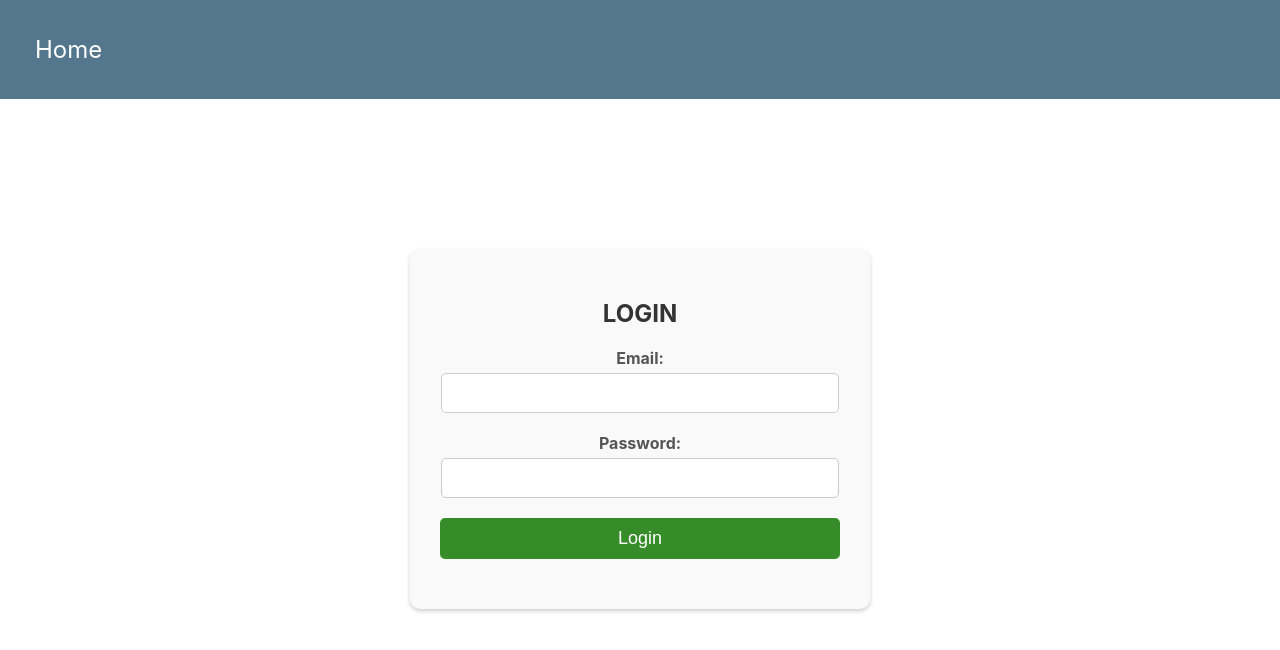
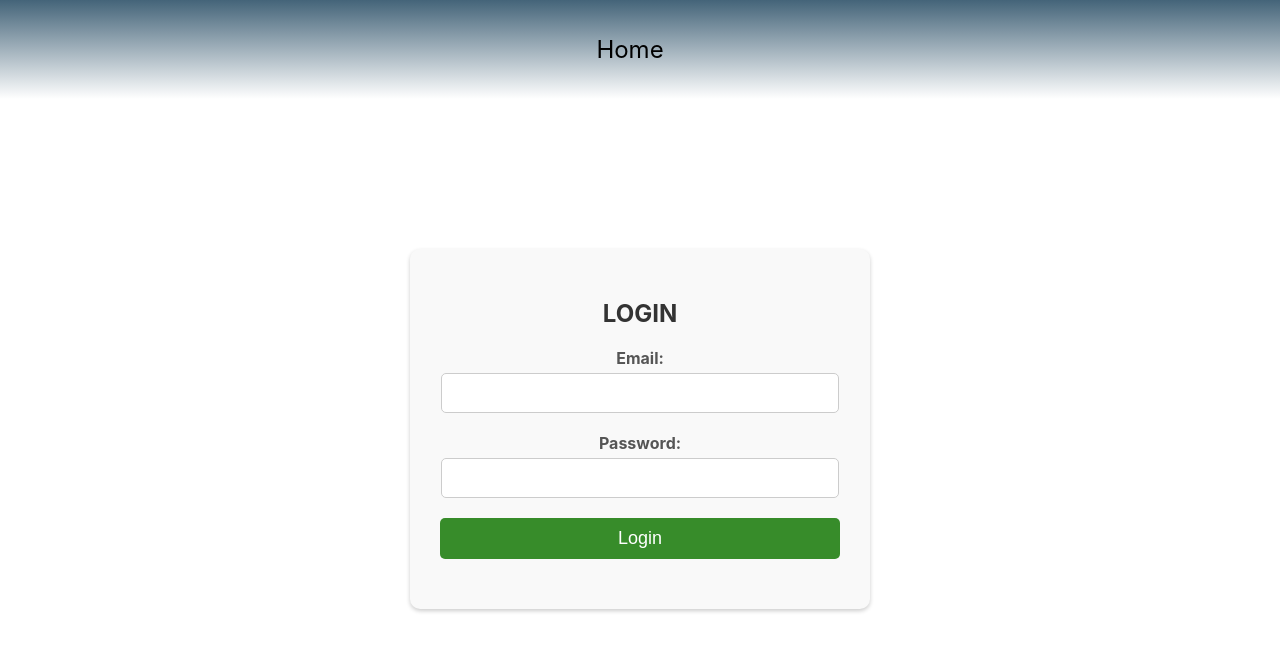
Before and after one commit to gostraa/goit-react-hw-08-phonebook, a React (Create React App) app: page /goit-react-hw-08-phonebook/login in a window 1280 px wide. Shown: the top 650 px of the page. Built offline with nearby package versions, Linux system fonts and the light colour scheme.

Commit message:
selectors and styles

```diff
--- a/src/PrivatRoute/PrivatRoute.jsx
+++ b/src/PrivatRoute/PrivatRoute.jsx
@@ -1,8 +1,9 @@
 import { useSelector } from 'react-redux';
 import { Navigate, useLocation } from 'react-router-dom';
+import { getStateToken } from 'redux/selectors';
 
 const PrivateRoute = ({ children }) => {
-  const isAuth = useSelector(state => state.auth.token);
+  const isAuth = useSelector(getStateToken);
   const location = useLocation();
   return isAuth ? children : <Navigate to="/" state={location} />;
 };
--- a/src/PublicRoute/PublicRoute.jsx
+++ b/src/PublicRoute/PublicRoute.jsx
@@ -1,8 +1,9 @@
 import { useSelector } from 'react-redux';
 import { Navigate, useLocation } from 'react-router-dom';
+import { getStateToken } from 'redux/selectors';
 
 const PublicRoute = ({ children }) => {
-  const isAuth = useSelector(state => state.auth.token);
+  const isAuth = useSelector(getStateToken);
   const { state } = useLocation();
 
   return !isAuth ? children : <Navigate to={state ? state : '/contacts'} />;
--- a/src/components/userMenu/UserMenu.jsx
+++ b/src/components/userMenu/UserMenu.jsx
@@ -2,21 +2,22 @@ import { Suspense } from 'react';
 import { useDispatch, useSelector } from 'react-redux';
 import { Outlet, NavLink, useNavigate } from 'react-router-dom';
 import { logOutThunk } from 'redux/authThunk/authThunk';
+import { getStateAuth } from 'redux/selectors';
 import { deleteToken } from 'services/auth-service';
 
 import styled from 'styled-components';
 
 const HeaderContainer = styled.header`
-  background-color: #55778e;
+  background: linear-gradient(to bottom, #446479, #ffffff);
   padding: 35px;
   display: flex;
-  justify-content: space-between;
+  justify-content: center;
   align-items: center;
 `;
 
 const NavItem = styled(NavLink)`
   text-decoration: none;
-  color: #fff;
+  color: #000000;
   margin-right: 20px;
   font-size: 24px;
 `;
@@ -29,17 +30,25 @@ const ProfileInfo = styled.div`
 `;
 
 const Email = styled.p`
-  color: #fff;
+  color: #000000;
+  font-size: 20px;
 `;
 
 const LogoutButton = styled.button`
-  background-color: #e74c3c;
-  color: #fff;
-  border: none;
+  background-color: transparent;
+  border: 2px solid #e74c3c;
   padding: 10px 20px;
   cursor: pointer;
   font-size: 16px;
   border-radius: 5px;
+  transition: background-color 0.5s ease-in-out;
+  box-shadow: 0px 5px 10px rgba(0, 0, 0, 0.3);
+
+  &:hover {
+    background-color: #c0392b;
+    transition: background-color 0.3s ease-in-out;
+    box-shadow: 0px 7px 14px rgba(0, 0, 0, 0.4);
+  }
 `;
 
 const SuspenseFallback = styled.div`
@@ -49,7 +58,7 @@ const SuspenseFallback = styled.div`
 `;
 
 const Header = () => {
-  const { profile } = useSelector(state => state.auth);
+  const { profile } = useSelector(getStateAuth);
   const dispatch = useDispatch();
   const navigate = useNavigate();
 
--- a/src/pages/Login/Login.jsx
+++ b/src/pages/Login/Login.jsx
@@ -26,8 +26,13 @@ const Login = () => {
     e.preventDefault();
     dispatch(
       loginThunk({ email: loginInfo.email, password: loginInfo.password })
-    );
-    navigate('/contacts');
+    )
+      .then(() => {
+        navigate('/contacts');
+      })
+      .catch(error => {
+        setLoginInfo({ email: '', password: '' });
+      });
   };
   return (
     <section className={styles.section_login}>
--- a/src/redux/selectors.js
+++ b/src/redux/selectors.js
@@ -1,3 +1,4 @@
 export const getStateContacts = state => state.contacts.items;
 export const getStateFilter = state => state.filter;
 export const getStateToken = state => state.auth.token;
+export const getStateAuth = state => state.auth;
```
